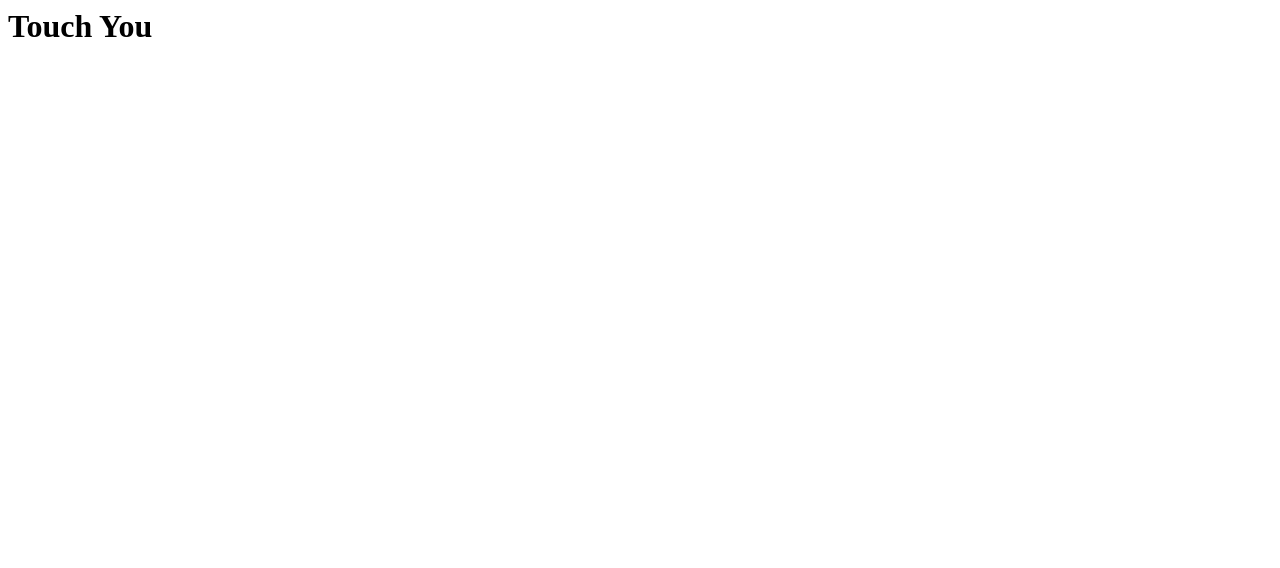
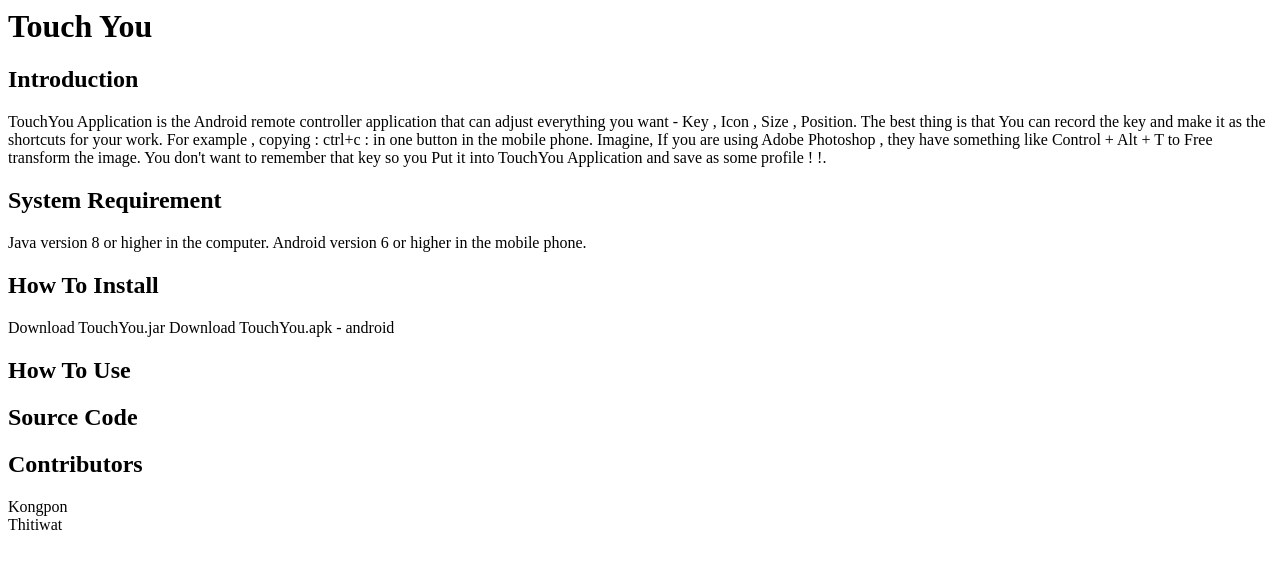
Before and after one commit to ziveso/remec, a plain HTML site: page docs/index.html in a window 1280 px wide. Drawn offline with Linux system fonts and the light colour scheme.

Commit message:
update docs

```diff
--- a/docs/index.html
+++ b/docs/index.html
@@ -1,5 +1,37 @@
 <html>
+<header>
+	<title>Touch You - A flexible key remote controller</title>
+<header>
 <body>
-<h1>Touch You</h1>
+<div>
+	<h1>Touch You</h1>
+</div>
+<div>
+	<h2>Introduction</h2>
+TouchYou Application is the Android remote controller application that can adjust everything you want - Key , Icon , Size , Position.
+The best thing is that You can record the key and make it as the shortcuts for your work. For example , copying : ctrl+c : in one button in the mobile phone.
+Imagine, If you are using Adobe Photoshop , they have something like Control + Alt + T to Free transform the image. You don't want to remember that key so you Put it into TouchYou Application and save as some profile ! !.
+</div>
+<div>
+	<h2>System Requirement</h2>
+Java version 8 or higher in the computer.
+Android version 6 or higher in the mobile phone.
+</div>
+<div>
+	<h2>How To Install</h2>
+Download TouchYou.jar
+Download TouchYou.apk - android
+</div>
+<div>
+	<h2>How To Use</h2>
+</div>
+<div>
+	<h2>Source Code</h2>
+</div>
+<div>
+	<h2>Contributors</h2>
+Kongpon<br />
+Thitiwat<br />
+</div>
 </body>
 </html>
```
